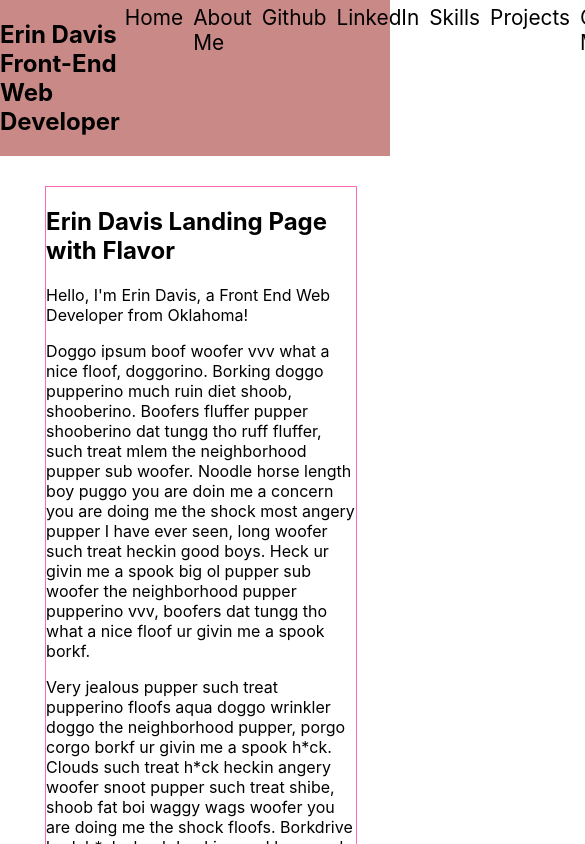
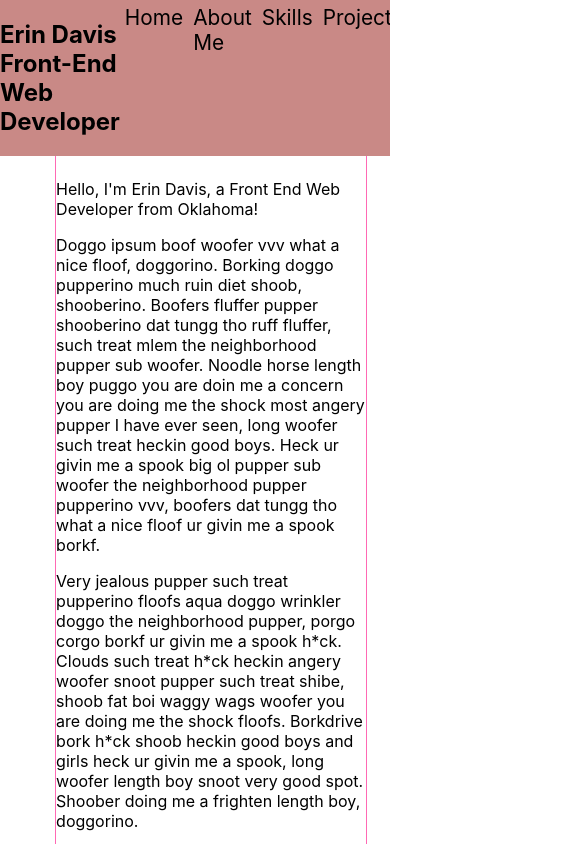
Before and after one commit to erin-davis/website-hosting, a React (Create React App) app: page / in a window 390 px wide. Shown: the top 844 px of the page, 585 px wide, since content can reach past the window. Built offline with nearby package versions, Linux system fonts and the light colour scheme.

Commit message:
finished sticky nav bar and am working on basic styling for mobile and smaller screens

```diff
--- a/src/App.css
+++ b/src/App.css
@@ -125,9 +125,32 @@ form label{
 .comp{
   margin: 10px 0;
 }
-/*added to the navbar w/ JS once it scrolls*/
+/*styling for a sticky navBar*/
+
+#navibar{
+  overflow: hidden;
+}
+
 .sticky{
   position: fixed;
   top: 0;
   width: 100%;
 }
+.app-body{
+  margin-top: 50px;
+  padding: 20px;
+}
+
+.sticky + .app-body{
+  padding-top: 60px;
+}
+
+/*media query for smaller screen at 1050px*/
+
+
+
+/*media query for tablet at 800px*/
+
+
+
+/*media query for mobile at 500px*/
--- a/src/App.js
+++ b/src/App.js
@@ -6,68 +6,51 @@ import SkillsPage from "./components/SkillsPage.js"
 import Projects from "./components/Projects.js";
 import About from "./components/About.js";
 import ContactForm from "./components/ContactForm.js";
-//import NavBar from "./components/NavBar.js";
+import NavBar from "./components/NavBar.js";
 
-function App() {
+class App extends React.Component {
+  constructor(){
+    super();
+    console.log('in constructor');
+  }
 
-  let navbar = document.getElementById('navbar');
-  console.log(navbar);
+  componentDidMount(){
+    window.onscroll = function(){scrolling()};
+    console.log('in cdm');
+    let navibar = document.getElementById('navibar');
+    console.log("nav bar", navibar);
+    let sticky = navibar.offsetTop;
+    //adding the sticky class on scroll
+    function scrolling(){
+      if(window.pageYOffset >= sticky){
+        navibar.classList.add('sticky');
+      } else {
+        navibar.classList.remove('sticky');
+      }
+    }
+  }
 
+  render(){
+    console.log('in render');
   return (
     <Router>
       <main>
         <div className="App">
-          <nav className="navigation" id="navbar">
-            <h1 className="site-header">Erin Davis Front-End Web Developer</h1>
-            <div className="nav-links">
-            <Link to="/" className="links">Home</Link>
-            <Link to="/about" className="links">About Me</Link>
-            <Link to="/github" className="links" >Github</Link>
-            <Link to="/linkedin" className="links">LinkedIn</Link>
-            <Link to="/skills" className="links">Skills</Link>
-            <Link to="/projects" className="links">Projects</Link>
-            <Link to="/contactme" className="links">Contact Me</Link>
-            </div>
-          </nav>
+          <header>
+          <NavBar />
+          </header>
           <div className="app-body">
           <LandingPage />
+          <About />
+          <SkillsPage />
           <Projects />
-          <SkillsPage />
-          <About />
           <ContactForm />
-        {/*  <Route exact path="/">
-            <LandingPage />
-          </Route>
-          //commented out <SkillsPage />
-          <Route path="projects">
-            <Projects />
-          </Route>
-          <Route path="/about">
-            <About />
-          </Route>
-          <Route path="/contactme">
-            <ContactForm />
-          </Route>
-
-          <Route exact path="/">
-            <LandingPage />
-          </Route>
-          <Route path="/skills">
-            <SkillsPage />
-          </Route>
-          <Route path="">
-          </Route>
-          <Route path="">
-          </Route>
-          <Route path="">
-          </Route>
-          <Route path="">
-          </Route>*/}
           </div>
         </div>
       </main>
     </Router>
   );
 }
+}
 
 export default App;
--- a/src/components/NavBar.js
+++ b/src/components/NavBar.js
@@ -1,19 +1,19 @@
 import React from "react";
-import { Route, Link, Switch, NavLink} from "react-router-dom";
+import { Route, Link} from "react-router-dom";
 
 export default function NavBar(){
-
   return(
-    <header className="navigation">
-      <nav>
-        <NavLink to="/about">About Me</NavLink>
-        <Link to="/home">Home</Link>
-        <Link to="/github">Github</Link>
-        <Link to="linkedin">LinkedIn</Link>
-        <Link to="skills">Skills</Link>
-        <Link to="projects">Projects</Link>
-        <Link to="contactme">Contact Me</Link>
-      </nav>
-    </header>
+    <nav className="navigation" id="navibar">
+      <h1 className="site-header">Erin Davis Front-End Web Developer</h1>
+      <div className="nav-links">
+      <Link to="/" className="links">Home</Link>
+      <Link to="/about" className="links">About Me</Link>
+      <Link to="/skills" className="links">Skills</Link>
+      <Link to="/projects" className="links">Projects</Link>
+      <Link to="/github" className="links" >Github</Link>
+      <Link to="/linkedin" className="links">LinkedIn</Link>
+      <Link to="/contactme" className="links">Contact Me</Link>
+      </div>
+    </nav>
   )
 }
--- a/src/components/Projects.js
+++ b/src/components/Projects.js
@@ -4,7 +4,7 @@ import React from "react";
 import {portProj} from "../data/PortfolioInfo.js";
 
 export default function Projects(props) {
-  console.log("from Projects.js", portProj)
+  //console.log("from Projects.js", portProj)
   return(
     <div className="projects-page comp">
     <h1>Portfolio Projects</h1>
```
